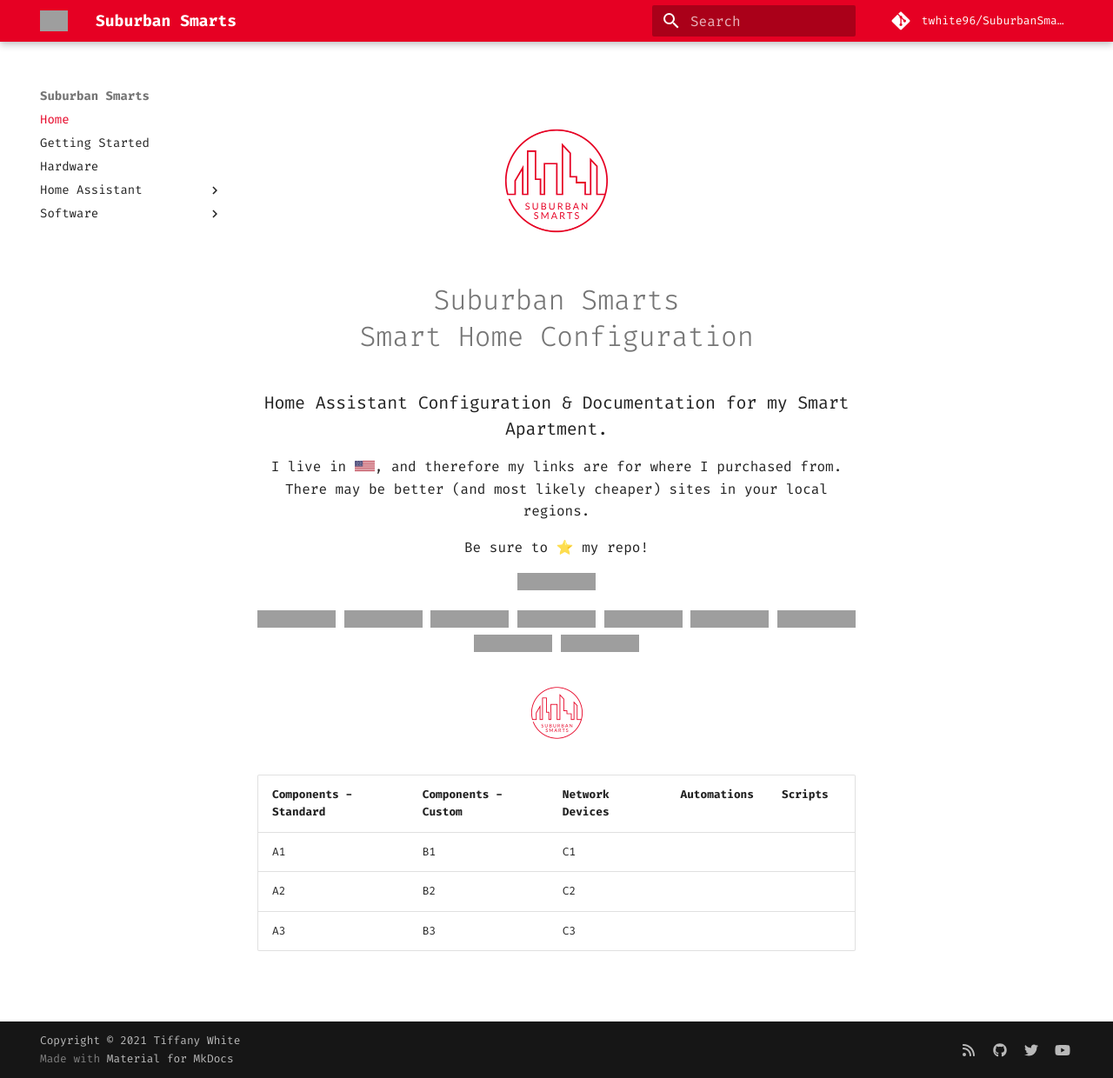
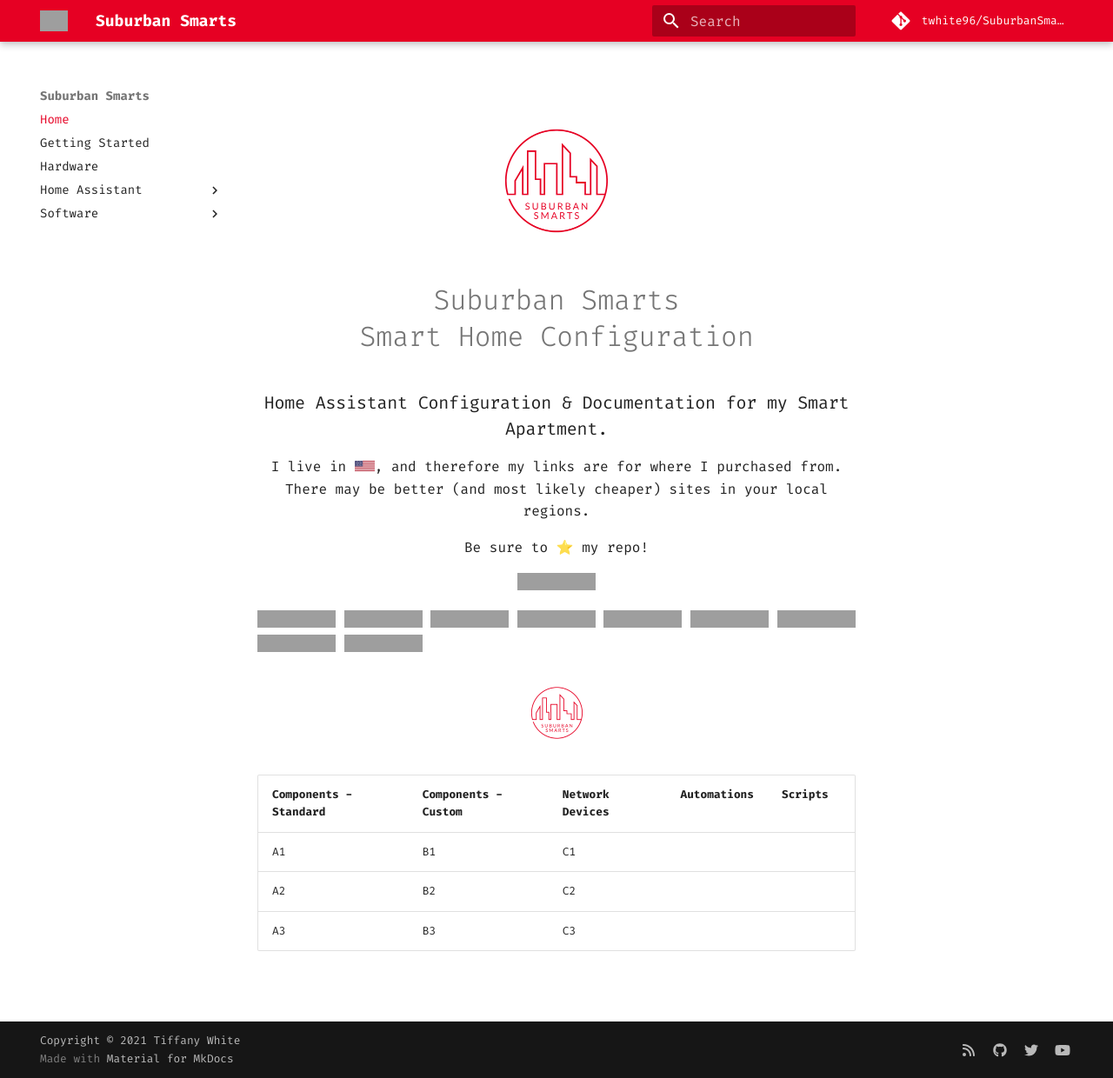
Before and after one commit to twhite96/tifflabs, an MkDocs documentation site: the page built from docs/index.md, in a window 1280 px wide and 1240 px high. Shown: the whole window at 87% size. Built offline with MkDocs 1.6.1 and Material for MkDocs 9.7.7, drawn with Linux system fonts in a browser that asks for light colours; comment, search, counter and statistics services are not loaded; grey boxes are pictures that could not be loaded.

Commit message:
Un-center the badges

```diff
--- a/docs/index.md
+++ b/docs/index.md
@@ -14,7 +14,7 @@
 <p align="center">
 <a href="https://hits.seeyoufarm.com"><img src="https://hits.seeyoufarm.com/api/count/incr/badge.svg?url=https%3A%2F%2Fdocs.suburbansmarts.org&count_bg=%23E60023&title_bg=%23000000&icon=&icon_color=%23000000&title=hits&edge_flat=true&style=for-the-badge"/></a>
 </p>
-<p align="center">
+<p>
   <img src="https://img.shields.io/github/last-commit/twhite96/SmartHome?color=%234af2a1&style=for-the-badge">
   <img src="https://img.shields.io/badge/HA-Version_6.4-41BDF5?style=for-the-badge&logo=homeassistant">
   <img src="https://img.shields.io/maintenance/yes/2021?color=%234af2a1&style=for-the-badge">
```
Also changed, not shown: README.md (+1 -1 lines).
